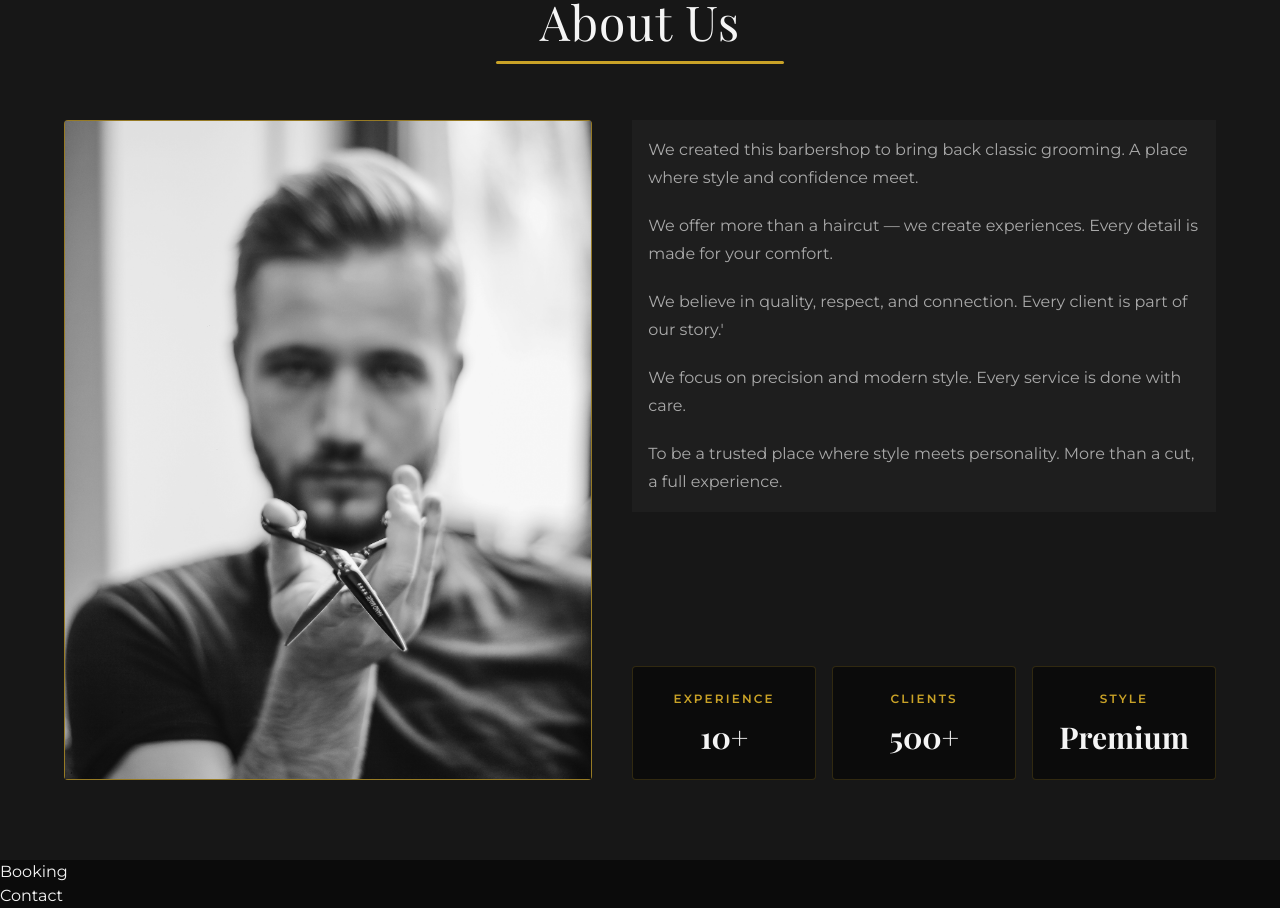
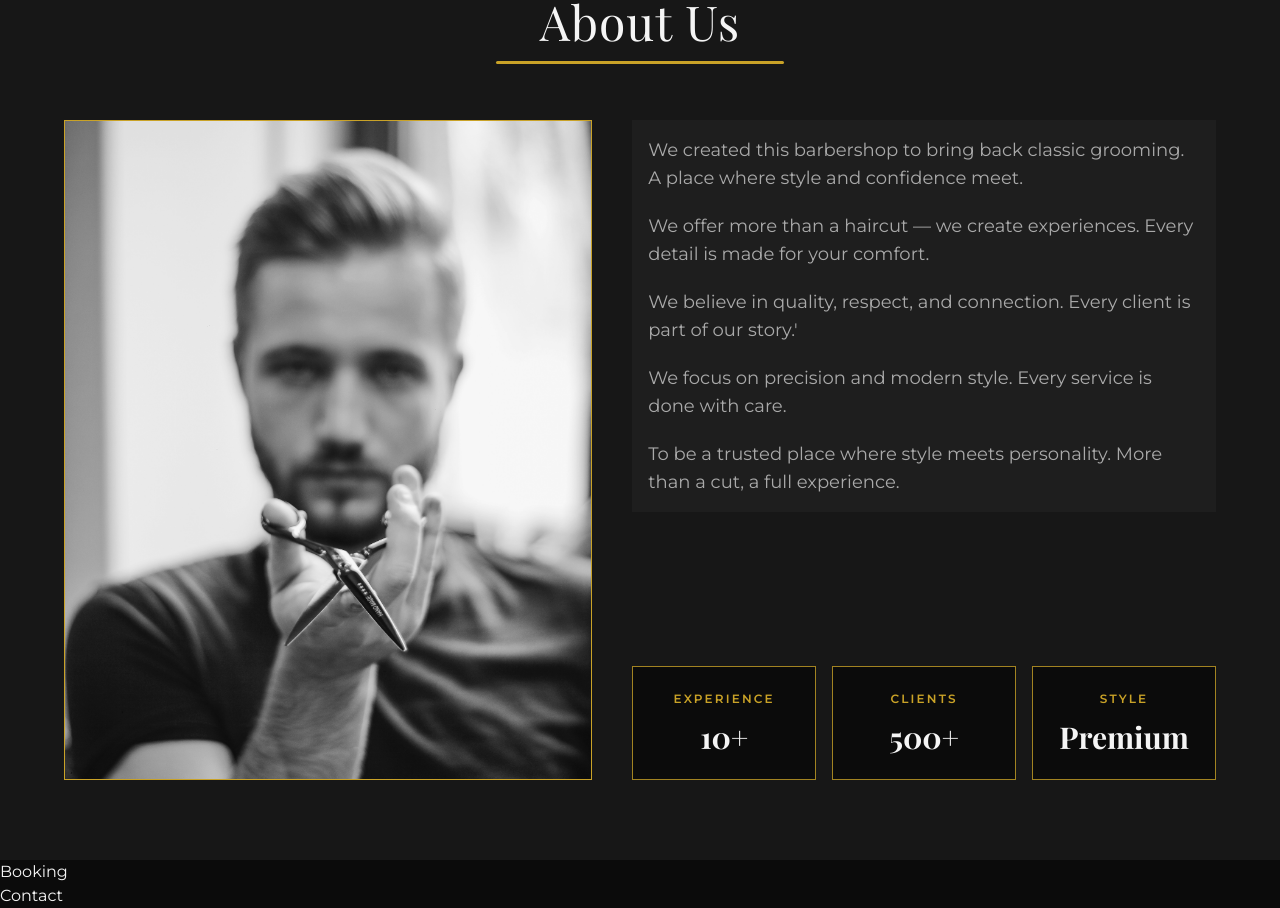
Before and after one commit to eujoao-maciel/barbershop-page, a React (Vite) app in the folder client/: page / in a window 1280 px wide. Shown: the part 3060-3968 px from the top of the page. Built offline with nearby package versions, Linux system fonts and the light colour scheme.

Commit message:
style: improve About section image framing and text styling

```diff
--- a/client/src/sections/About.tsx
+++ b/client/src/sections/About.tsx
@@ -17,9 +17,9 @@ export const About = () => {
                 <Title title="About Us" />
 
                 <div className="grid items-stretch gap-8 lg:grid-cols-[minmax(0,0.95fr)_minmax(0,1.05fr)] lg:gap-10">
-                    <div className="min-h-[22rem] rounded-sm border border-gold-primary/70 bg-surface-dark sm:min-h-[28rem]">
+                    <div className="min-h-[22rem] overflow-hidden border border-gold-primary sm:min-h-[28rem]">
                         <img
-                            className="object-cover"
+                            className="h-full w-full object-cover"
                             src={ownerbarber}
                             alt="owner barber"
                         />
@@ -27,28 +27,28 @@ export const About = () => {
 
                     <div className="flex flex-col justify-between gap-8">
                         <div className="bg-surface-dark p-4 space-y-5 text-left">
-                            <p className="text-sm leading-7 text-white-primary/65 sm:text-base">
+                            <p className="text-base leading-7 text-white-primary/65 sm:text-lg">
                                 We created this barbershop to bring back classic
                                 grooming. A place where style and confidence
                                 meet.
                             </p>
 
-                            <p className="text-sm leading-7 text-white-primary/65 sm:text-base">
+                            <p className="text-base leading-7 text-white-primary/65 sm:text-lg">
                                 We offer more than a haircut — we create
                                 experiences. Every detail is made for your
                                 comfort.
                             </p>
 
-                            <p className="text-sm leading-7 text-white-primary/65 sm:text-base">
+                            <p className="text-base leading-7 text-white-primary/65 sm:text-lg">
                                 We believe in quality, respect, and connection.
                                 Every client is part of our story.'
                             </p>
-                            <p className="text-sm leading-7 text-white-primary/65 sm:text-base">
+                            <p className="text-base leading-7 text-white-primary/65 sm:text-lg">
                                 We focus on precision and modern style. Every
                                 service is done with care.
                             </p>
 
-                            <p className="text-sm leading-7 text-white-primary/65 sm:text-base">
+                            <p className="text-base leading-7 text-white-primary/65 sm:text-lg">
                                 To be a trusted place where style meets
                                 personality. More than a cut, a full experience.
                             </p>
@@ -58,7 +58,7 @@ export const About = () => {
                             {highlights.map(({ label, value }) => (
                                 <div
                                     key={label}
-                                    className="rounded-sm border border-gold-primary/20 bg-black-primary px-5 py-6 text-center"
+                                    className="border border-gold-primary/80 bg-black-primary px-5 py-6 text-center"
                                 >
                                     <span className="block text-xs font-semibold uppercase tracking-[0.18em] text-gold-primary">
                                         {label}
```
